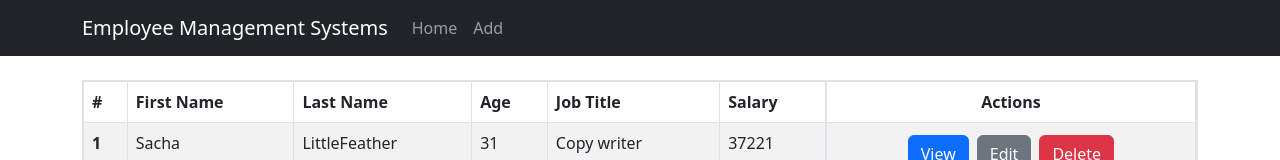
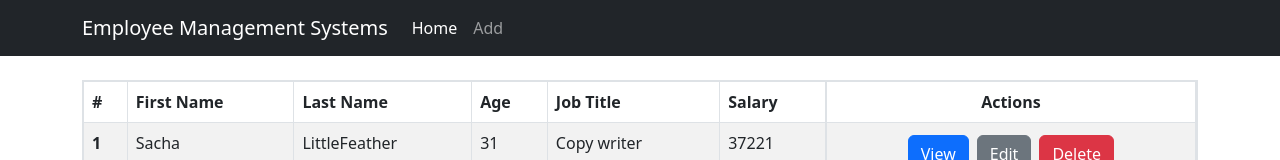
Before and after one commit to sourish33/reactnodesql, a React (Create React App) app in the folder client/: page / in a window 1280 px wide. Shown: the top 160 px of the page. Built offline with nearby package versions, Linux system fonts and the light colour scheme.

Commit message:
active links working

```diff
--- a/client/src/App.js
+++ b/client/src/App.js
@@ -11,11 +11,13 @@ function App() {
 
   const navigate = useNavigate()
 
-  const navigateToAdd = () =>{
+  const navigateToAdd = (e) =>{
+    e.preventDefault()
     navigate("/add")
   }
 
-  const navigateToHome = () =>{
+  const navigateToHome = (e) =>{
+    e.preventDefault();
     navigate("/")
   }
 
--- a/client/src/Navbar/NavigationBar.js
+++ b/client/src/Navbar/NavigationBar.js
@@ -1,25 +1,39 @@
-import React from 'react';
-import Container from 'react-bootstrap/Container';
-import Nav from 'react-bootstrap/Nav';
-import Navbar from 'react-bootstrap/Navbar';
-import { UserContext } from '../App';
+import React from "react"
+import Container from "react-bootstrap/Container"
+import Nav from "react-bootstrap/Nav"
+import Navbar from "react-bootstrap/Navbar"
+import { useLocation } from "react-router-dom"
+import { UserContext } from "../App"
 
-const  NavigationBar = () => {
-  const {navigateToAdd, navigateToHome} = React.useContext(UserContext)
+const NavigationBar = () => {
+    const { navigateToAdd, navigateToHome } = React.useContext(UserContext)
+    const location = useLocation()
+    /*
+  the hrefs are given only for the activeKey to work. They hrefs are disabled by the e.prevetDefault() in the navigate functions
+  */
     return (
         <Navbar bg="dark" variant="dark">
             <Container>
-        <Navbar.Brand onClick={navigateToHome} style={{cursor: 'pointer'}}>Employee Management Systems</Navbar.Brand>
+                <Navbar.Brand
+                    onClick={navigateToHome}
+                    style={{ cursor: "pointer" }}
+                >
+                    Employee Management Systems
+                </Navbar.Brand>
                 <Navbar.Toggle aria-controls="basic-navbar-nav" />
                 <Navbar.Collapse id="basic-navbar-nav">
-          <Nav className="me-auto">
-            <Nav.Link  onClick={navigateToHome}>Home</Nav.Link>
-            <Nav.Link  onClick={navigateToAdd}>Add</Nav.Link>
+                    <Nav activeKey={location.pathname} className="me-auto">
+                        <Nav.Link href="/" onClick={navigateToHome}>
+                            Home
+                        </Nav.Link>
+                        <Nav.Link href="/add" onClick={navigateToAdd}>
+                            Add
+                        </Nav.Link>
                     </Nav>
                 </Navbar.Collapse>
             </Container>
         </Navbar>
-  );
+    )
 }
 
-export default NavigationBar;
+export default NavigationBar
```
Also changed, not shown: 1 other file (tests, documents, lock files or other folders). Lines whose indentation alone changed are shown as unchanged.
